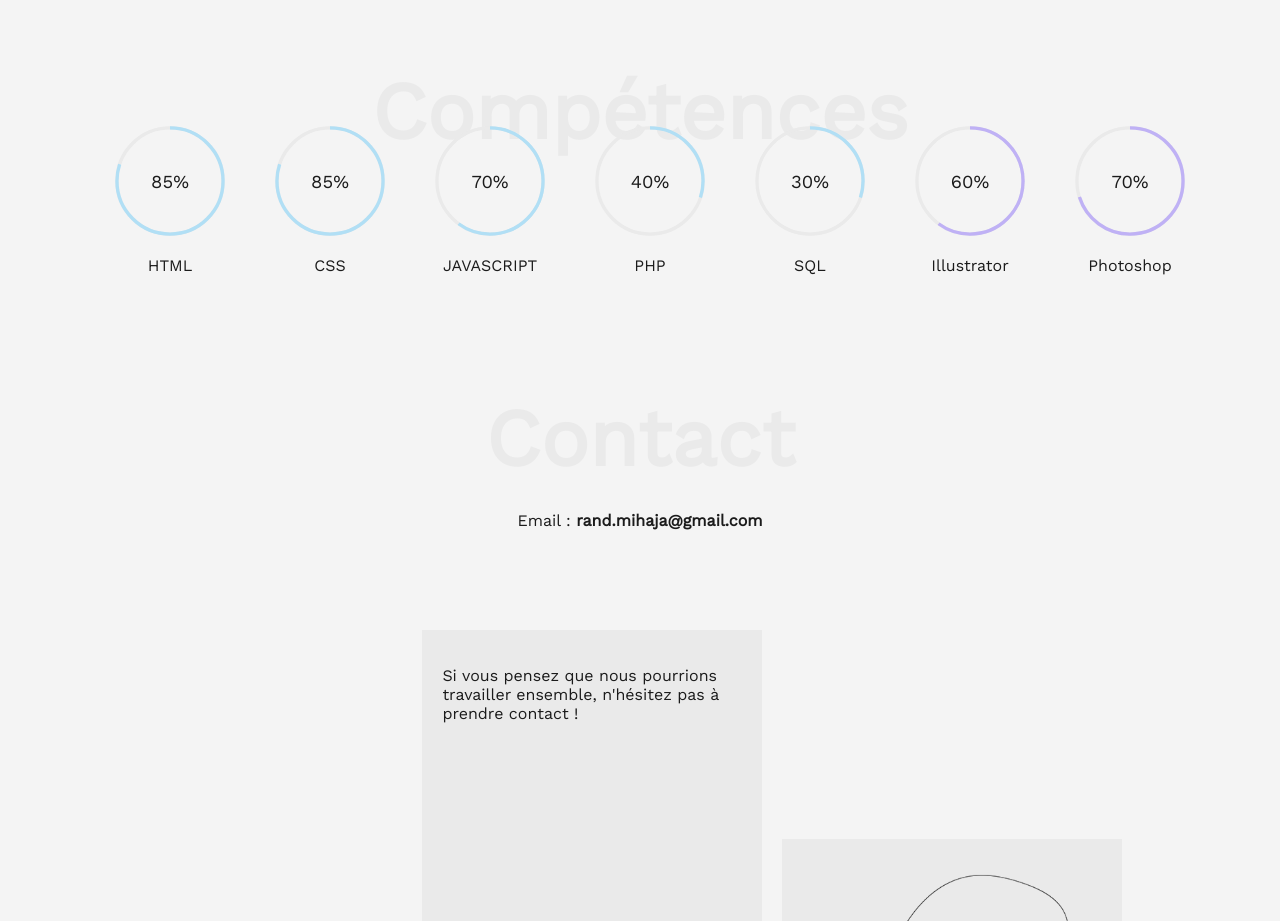
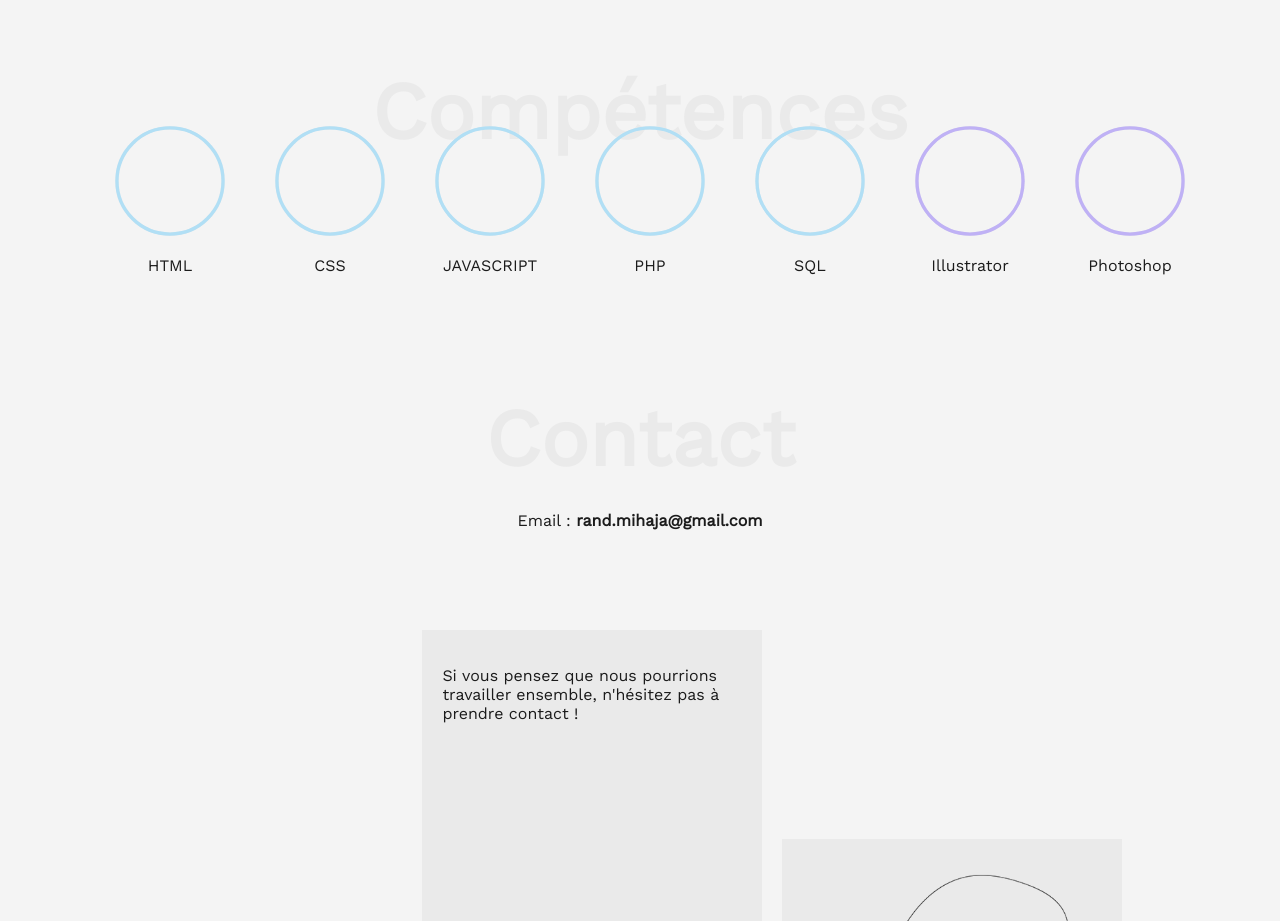
Before and after one commit to fredrand/fredrand.github.io, a plain HTML site: page index.html in a window 1280 px wide. Shown: the part 1780-2701 px from the top of the page. Drawn offline with nearby package versions, Linux system fonts and the light colour scheme.

Commit message:
deletion percent

```diff
--- a/index.html
+++ b/index.html
@@ -290,14 +290,14 @@
 			</svg>
 			<svg viewBox="0 0 36 36" class="chart">
 			  <path class="circle_path2"
-			    stroke-dasharray="80, 100"
+			    stroke-dasharray="100, 100"
 			    d="M18 2.0845
 			      a 15.9155 15.9155 0 0 1 0 31.831
 			      a 15.9155 15.9155 0 0 1 0 -31.831"
 			  />
 			</svg>
 
-			<span class="skill_perc">85%</span>
+			<span class="skill_perc"></span>
 
 			<p class="skill_name">HTML</p>
 		</li>
@@ -313,14 +313,14 @@
 			</svg>
 			<svg viewBox="0 0 36 36" class="chart">
 			  <path class="circle_path2"
-			    stroke-dasharray="80, 100"
+			    stroke-dasharray="100, 100"
 			    d="M18 2.0845
 			      a 15.9155 15.9155 0 0 1 0 31.831
 			      a 15.9155 15.9155 0 0 1 0 -31.831"
 			  />
 			</svg>
 
-			<span class="skill_perc">85%</span>
+			<span class="skill_perc"></span>
 
 			<p class="skill_name">CSS</p>
 		</li>
@@ -336,14 +336,14 @@
 			</svg>
 			<svg viewBox="0 0 36 36" class="chart">
 			  <path class="circle_path2"
-			    stroke-dasharray="60, 100"
+			    stroke-dasharray="100, 100"
 			    d="M18 2.0845
 			      a 15.9155 15.9155 0 0 1 0 31.831
 			      a 15.9155 15.9155 0 0 1 0 -31.831"
 			  />
 			</svg>
 
-			<span class="skill_perc">70%</span>
+			<span class="skill_perc"></span>
 
 			<p class="skill_name">JAVASCRIPT</p>
 		</li>
@@ -359,14 +359,14 @@
 			</svg>
 			<svg viewBox="0 0 36 36" class="chart">
 			  <path class="circle_path2"
-			    stroke-dasharray="30, 100"
+			    stroke-dasharray="100, 100"
 			    d="M18 2.0845
 			      a 15.9155 15.9155 0 0 1 0 31.831
 			      a 15.9155 15.9155 0 0 1 0 -31.831"
 			  />
 			</svg>
 
-			<span class="skill_perc">40%</span>
+			<span class="skill_perc"></span>
 
 			<p class="skill_name">PHP</p>
 		</li>
@@ -382,14 +382,14 @@
 			</svg>
 			<svg viewBox="0 0 36 36" class="chart">
 			  <path class="circle_path2"
-			    stroke-dasharray="30, 100"
+			    stroke-dasharray="100, 100"
 			    d="M18 2.0845
 			      a 15.9155 15.9155 0 0 1 0 31.831
 			      a 15.9155 15.9155 0 0 1 0 -31.831"
 			  />
 			</svg>
 
-			<span class="skill_perc">30%</span>
+			<span class="skill_perc"></span>
 
 			<p class="skill_name">SQL</p>
 		</li>
@@ -405,14 +405,14 @@
 			</svg>
 			<svg viewBox="0 0 36 36" class="chart">
 			  <path class="circle_path2 is_purple"
-			    stroke-dasharray="60, 100"
+			    stroke-dasharray="100, 100"
 			    d="M18 2.0845
 			      a 15.9155 15.9155 0 0 1 0 31.831
 			      a 15.9155 15.9155 0 0 1 0 -31.831"
 			  />
 			</svg>
 
-			<span class="skill_perc">60%</span>
+			<span class="skill_perc"></span>
 
 			<p class="skill_name">Illustrator</p>
 		</li>
@@ -428,14 +428,14 @@
 			</svg>
 			<svg viewBox="0 0 36 36" class="chart">
 			  <path class="circle_path2 is_purple"
-			    stroke-dasharray="70, 100"
+			    stroke-dasharray="100, 100"
 			    d="M18 2.0845
 			      a 15.9155 15.9155 0 0 1 0 31.831
 			      a 15.9155 15.9155 0 0 1 0 -31.831"
 			  />
 			</svg>
 
-			<span class="skill_perc">70%</span>
+			<span class="skill_perc"></span>
 
 			<p class="skill_name">Photoshop</p>
 		</li>
```
